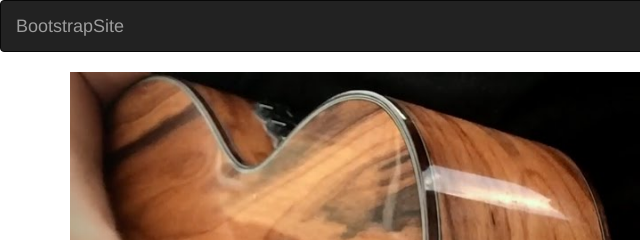
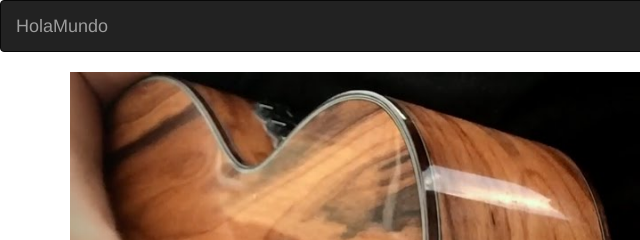
Before and after one commit to GHCode1997/Proyecto1, a plain HTML site: page index.html in a window 1280 px wide. Shown: the top 240 px of the page, 0-640 px from the left. Drawn offline with Linux system fonts and the light colour scheme.

Commit message:
first commit

```diff
--- a/index.html
+++ b/index.html
@@ -19,7 +19,7 @@
 					<span class="icon-bar"></span>
 				</button>
 				<a class="navbar-brand" href="index.html">
-					BootstrapSite
+					HolaMundo
 				</a>
 			</div>
 			<!-- Cuerpo del Navbar -->
```
